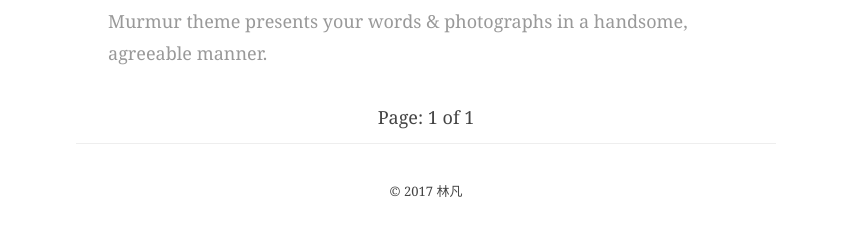
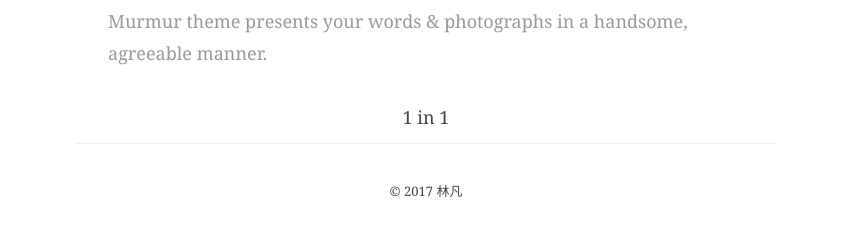
Before and after one commit to jiugewang/blog.github.io, a Jekyll site: the page built from archive/index.html, in a window 1280 px wide. Shown: the part 272-508 px from the top of the page, without its empty margins (214-1063 px from the left). Built offline with Jekyll 4.4.1, drawn with Linux system fonts in a browser that asks for light colours; the list of posts is cut into pages by our own code.

Commit message:
新加新浪博客

```diff
--- a/_includes/header.html
+++ b/_includes/header.html
@@ -20,7 +20,7 @@
       <a href="http://facebook.com/{{ site.facebook_username }}" class="header__link" target="_blank">Facebook</a>
       -->
       <a href="http://github.com/{{ site.github_username }}" class="header__link" target="_blank">Github</a>
-      <a href="http://github.com/{{ site.github_username }}" class="header__link" target="_blank">新浪博客</a>
+      <a href="http://blog.sina.com.cn/{{ site.github_username }}" class="header__link" target="_blank">新浪博客</a>
       <a href="{{ site.baseurl }}/about/" class="header__link">关于</a>
     </nav>
   </header>
--- a/archive/index.html
+++ b/archive/index.html
@@ -19,8 +19,11 @@ title:  Blog
       <div class="blocks__item">
         {% if paginator.previous_page %}<a href="{{ paginator.previous_page_path }}">Previous</a>{% endif %}
       </div>
+      <!--
+        显示文章的页数
+      -->
       <div class="blocks__item">
-        Page: {{ paginator.page }} of {{ paginator.total_pages }}
+        {{ paginator.page }} in {{ paginator.total_pages }}
       </div>
       <div class="blocks__item">
         {% if paginator.next_page %}<a href="{{ paginator.next_page_path }}">Next</a>{% endif %}
```
